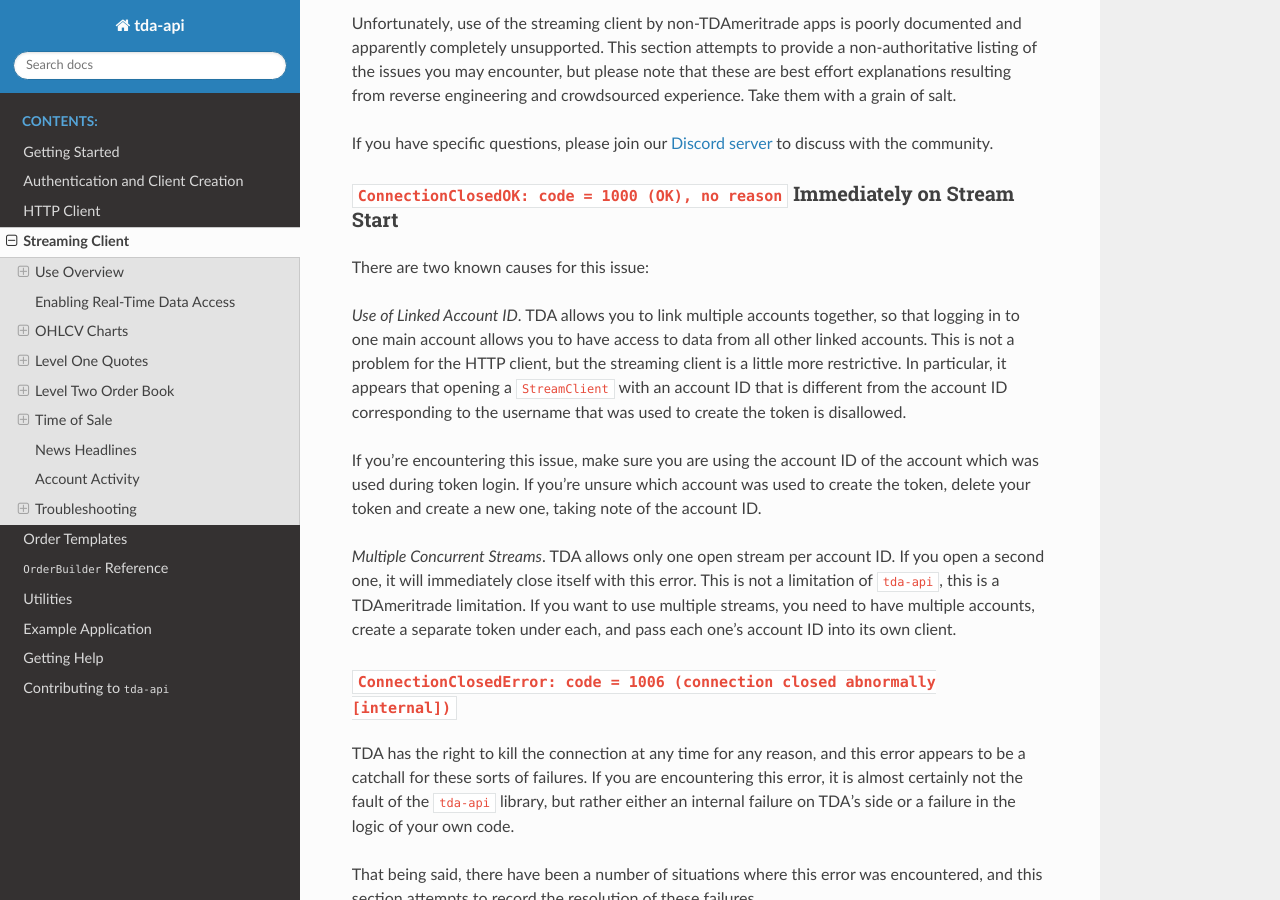
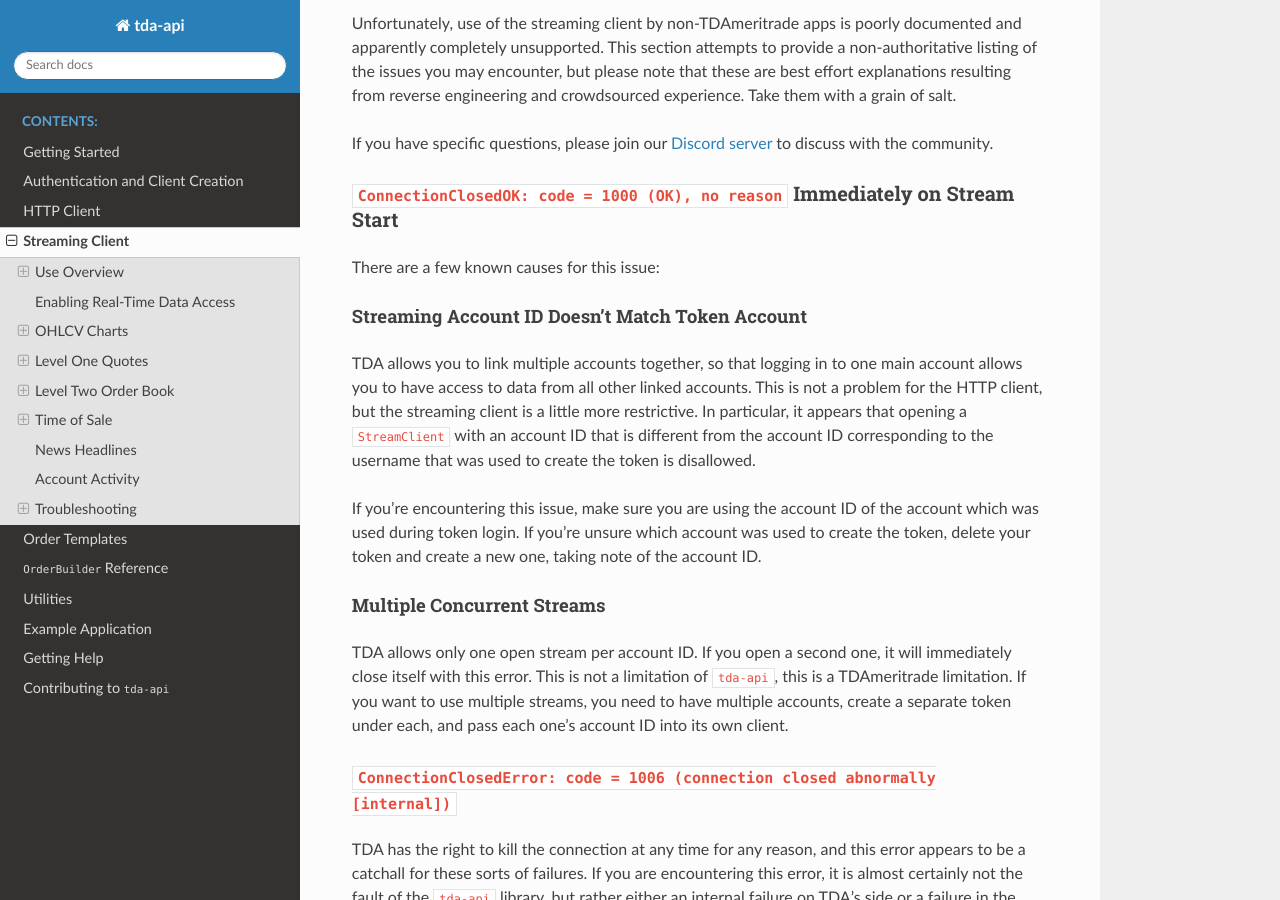
Before and after one commit to alexgolec/tda-api, a Sphinx documentation site: the page built from docs/streaming.rst, in a window 1280 px wide and 900 px high, scrolled down 13191 px. Built offline with Sphinx 7.4.7 and the Read the Docs theme 2.0.0, drawn with Linux system fonts in a browser that asks for light colours.

```diff
--- a/docs/streaming.rst
+++ b/docs/streaming.rst
@@ -582,25 +582,35 @@ If you have specific questions, please join our `Discord server
 ``ConnectionClosedOK: code = 1000 (OK), no reason`` Immediately on Stream Start
 -------------------------------------------------------------------------------
 
-There are two known causes for this issue:
+There are a few known causes for this issue:
 
-*Use of Linked Account ID*. TDA allows you to link multiple accounts together,
-so that logging in to one main account allows you to have access to data from
-all other linked accounts. This is not a problem for the HTTP client, but the
-streaming client is a little more restrictive. In particular, it appears that
-opening a ``StreamClient`` with an account ID that is different from the account
-ID corresponding to the username that was used to create the token is disallowed.
+
+~~~~~~~~~~~~~~~~~~~~~~~~~~~~~~~~~~~~~~~~~~~~~~~~
+Streaming Account ID Doesn't Match Token Account
+~~~~~~~~~~~~~~~~~~~~~~~~~~~~~~~~~~~~~~~~~~~~~~~~
+
+TDA allows you to link multiple accounts together, so that logging in to one
+main account allows you to have access to data from all other linked accounts.
+This is not a problem for the HTTP client, but the streaming client is a little
+more restrictive. In particular, it appears that opening a ``StreamClient`` with
+an account ID that is different from the account ID corresponding to the username
+that was used to create the token is disallowed.
 
 If you're encountering this issue, make sure you are using the account ID of the
 account which was used during token login. If you're unsure which account was
 used to create the token, delete your token and create a new one, taking note of
 the account ID.
 
-*Multiple Concurrent Streams*. TDA allows only one open stream per account ID.
-If you open a second one, it will immediately close itself with this error. This
-is not a limitation of ``tda-api``, this is a TDAmeritrade limitation. If you
-want to use multiple streams, you need to have multiple accounts, create a
-separate token under each, and pass each one's account ID into its own client.
+
+~~~~~~~~~~~~~~~~~~~~~~~~~~~
+Multiple Concurrent Streams
+~~~~~~~~~~~~~~~~~~~~~~~~~~~
+
+TDA allows only one open stream per account ID.  If you open a second one, it
+will immediately close itself with this error. This is not a limitation of
+``tda-api``, this is a TDAmeritrade limitation. If you want to use multiple
+streams, you need to have multiple accounts, create a separate token under each,
+and pass each one's account ID into its own client.
 
 
 --------------------------------------------------------------------------------
```
